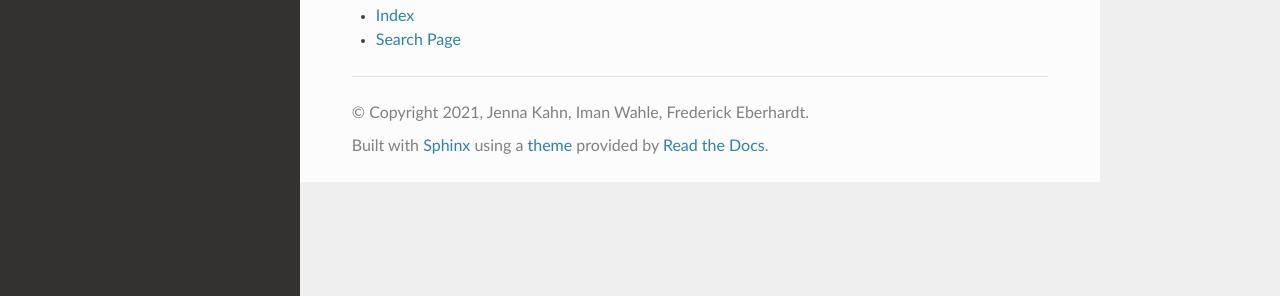
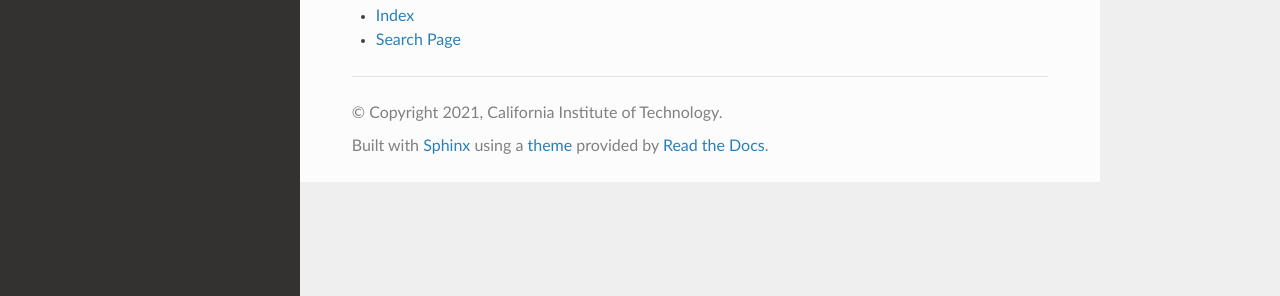
Before and after one commit to eberharf/cfl, a Sphinx documentation site: the page built from docs/index.rst, in a window 1280 px wide. Shown: the part 385-681 px from the top of the page. Built offline with Sphinx 7.4.7 and the Read the Docs theme 2.0.0, drawn with Linux system fonts in a browser that asks for light colours.

Commit message:
correct copyright to be caltech

```diff
--- a/docs/conf.py
+++ b/docs/conf.py
@@ -21,7 +21,7 @@ sys.path.insert(0, os.path.abspath('../cfl'))
 # -- Project information -----------------------------------------------------
 
 project = 'cfl'
-copyright = '2021, Jenna Kahn, Iman Wahle, Frederick Eberhardt'
+copyright = '2021, California Institute of Technology'
 author = 'Jenna Kahn, Iman Wahle, Frederick Eberhardt'
 
 # The full version, including alpha/beta/rc tags
```
